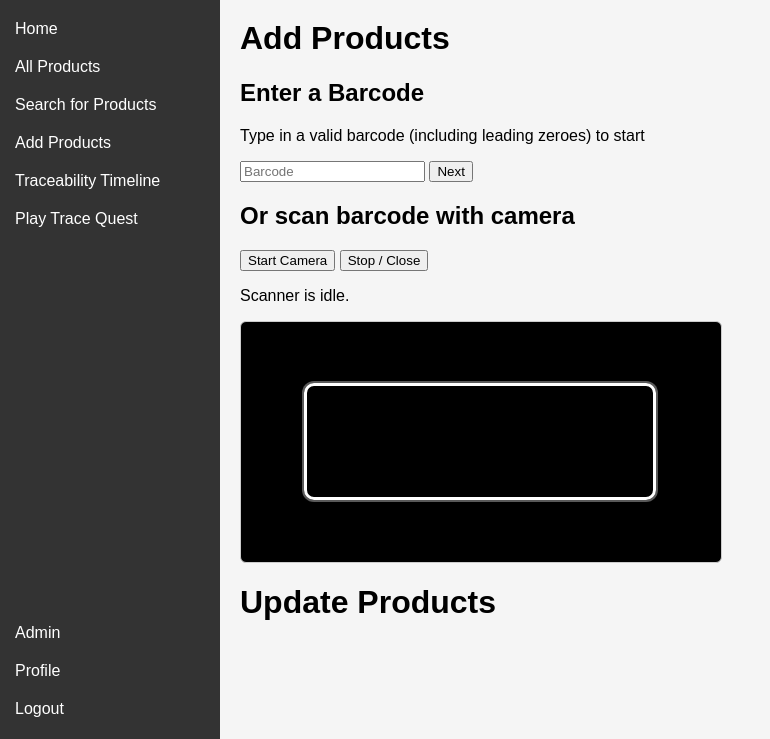
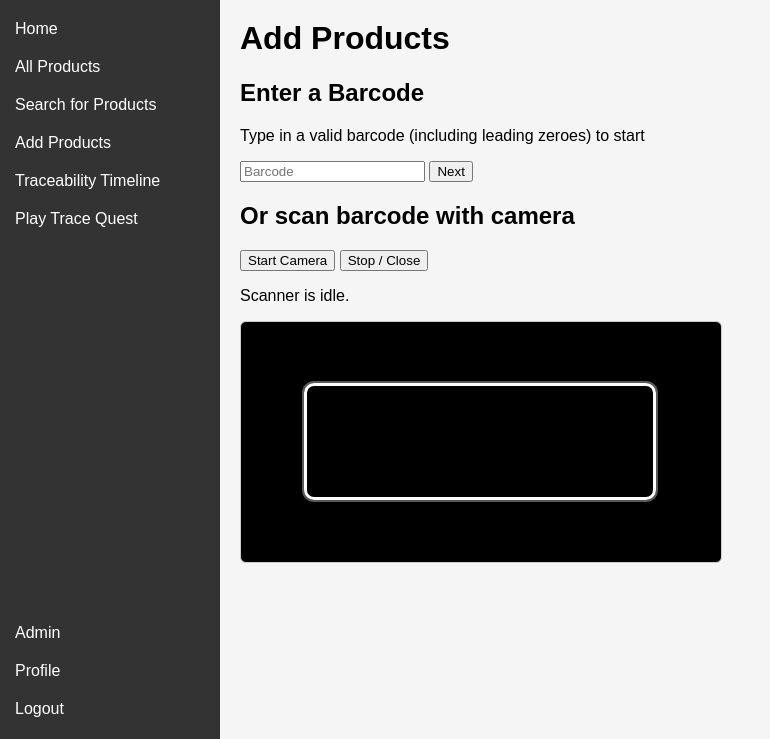
Before and after one commit to Shrlotia/COM2020---Single-Scan-Traceability-Quest, a Flask app: page /add_product in a window 1280 px wide. Shown: the part 61-800 px from the top of the page, without its empty margins (0-770 px from the left). Run offline with Flask 3, Linux system fonts and the light colour scheme; a user stored in the database is signed in.

Commit message:
merge with simba

```diff
--- a/templates/add.html
+++ b/templates/add.html
@@ -54,7 +54,4 @@
         </form>
     </div>
 </div>
-<div class="body-element">
-    <h1>Update Products</h1>
-</div>
 {% endblock %}
```
